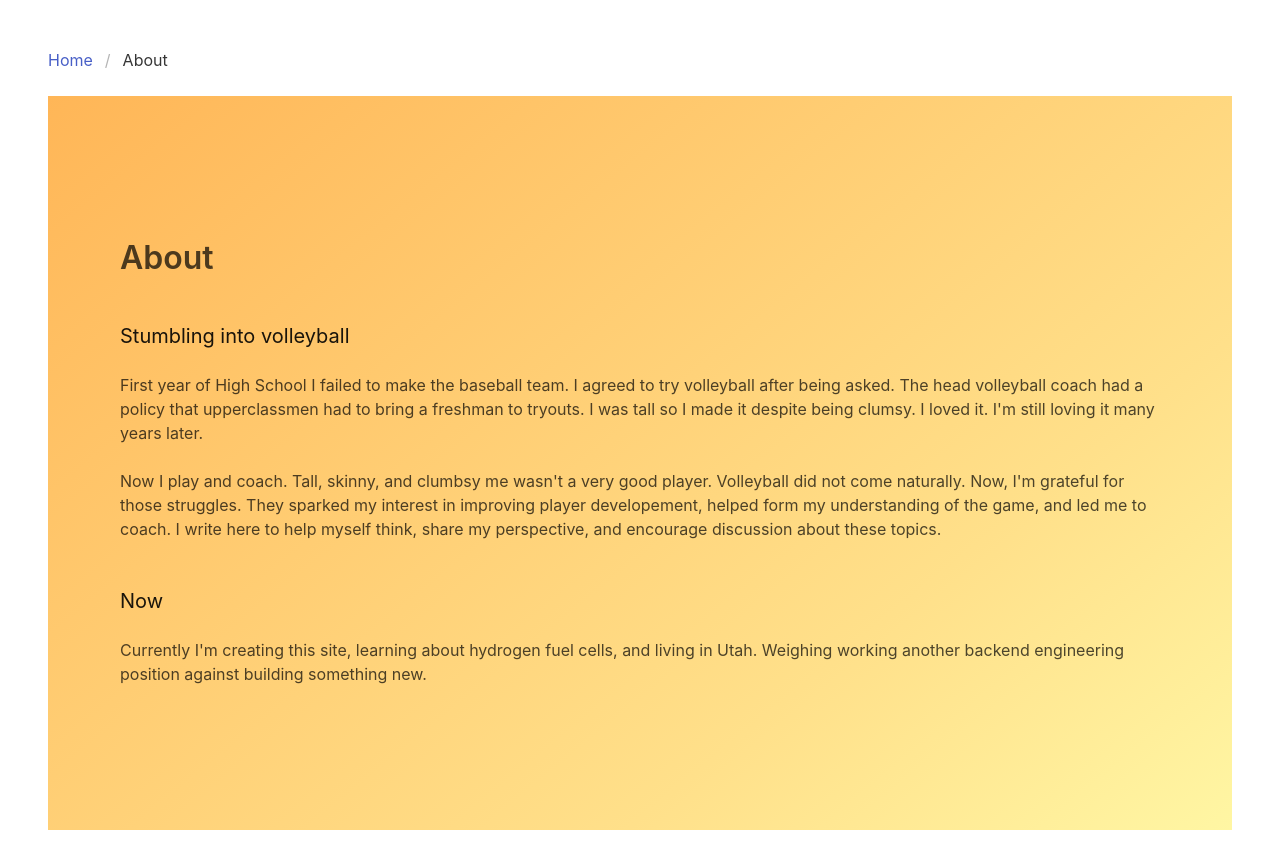
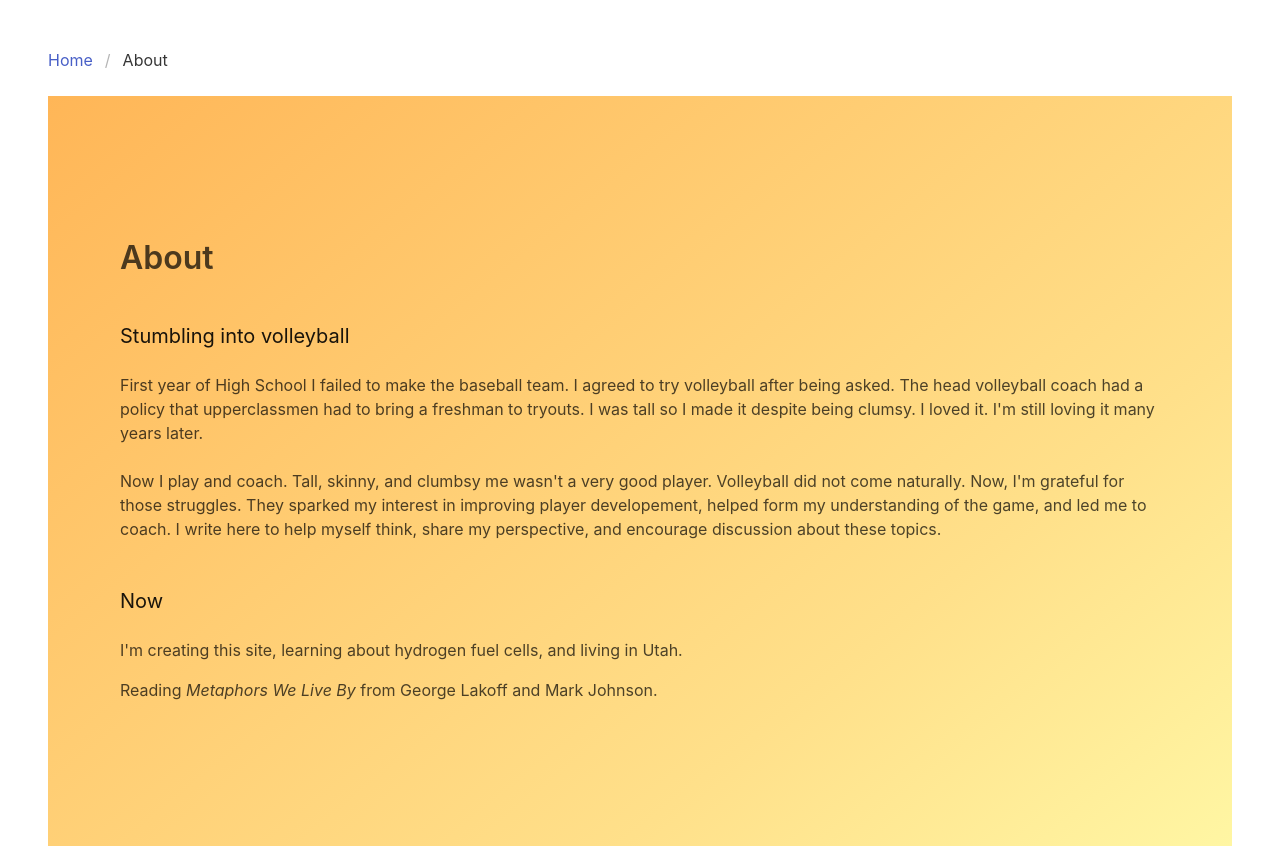
Before and after one commit to eli1797/Learning_Vue, a Vue app in the folder blog/: page /about in a window 1280 px wide. Built offline with nearby package versions, Linux system fonts and the light colour scheme.

Commit message:
edit about page

```diff
--- a/blog/src/views/About.vue
+++ b/blog/src/views/About.vue
@@ -22,9 +22,8 @@
           </h2>
 
           <div class="content">
-            <p>
-              Currently I'm creating this site, learning about hydrogen fuel cells, and living in Utah. Weighing working another backend engineering position against building something new.
-            </p>
+            <p>I'm creating this site, learning about hydrogen fuel cells, and living in Utah.</p>
+            <p>Reading <em>Metaphors We Live By</em> from George Lakoff and Mark Johnson.</p>
           </div>
         </div>
       </div>
```
